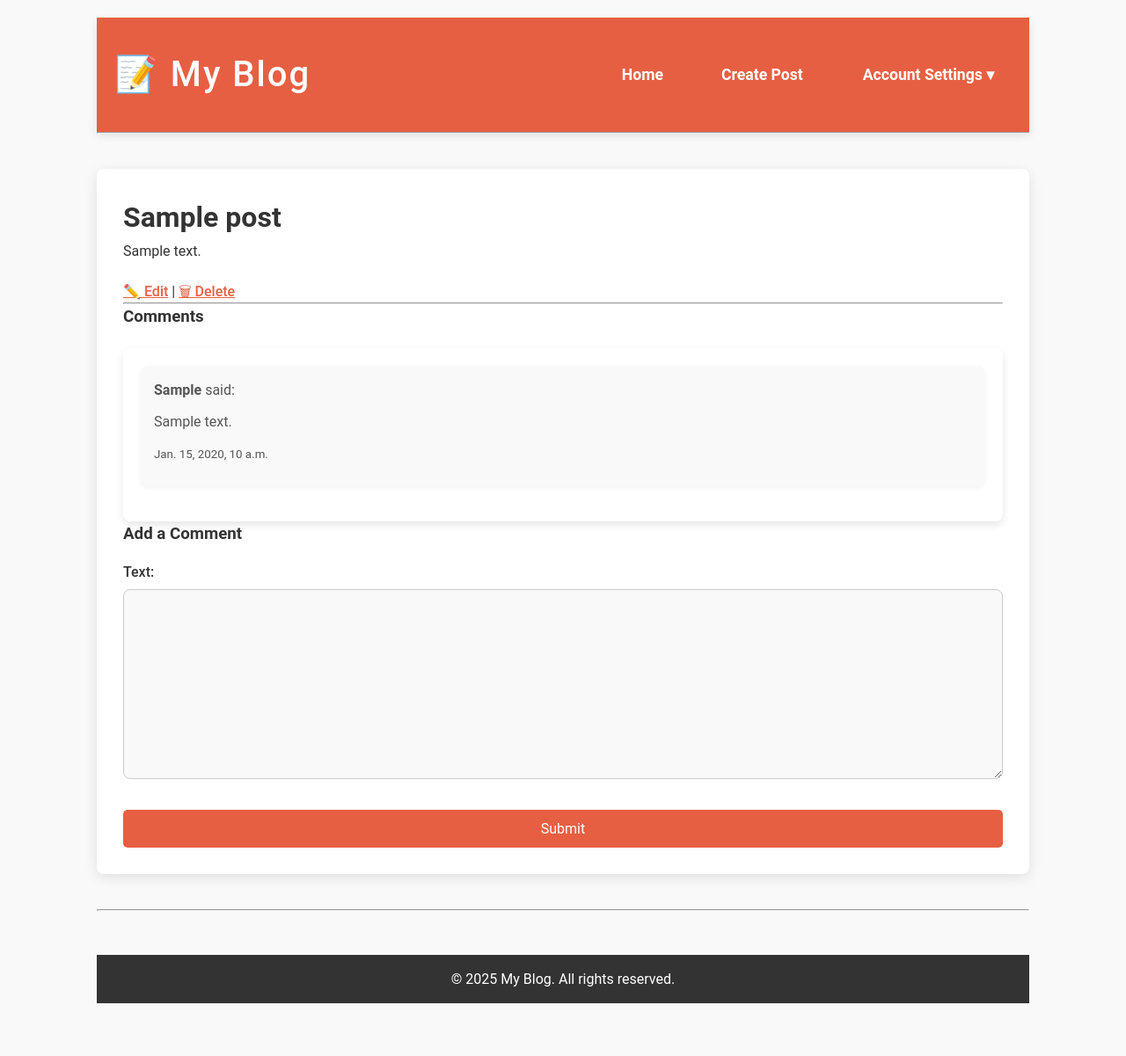
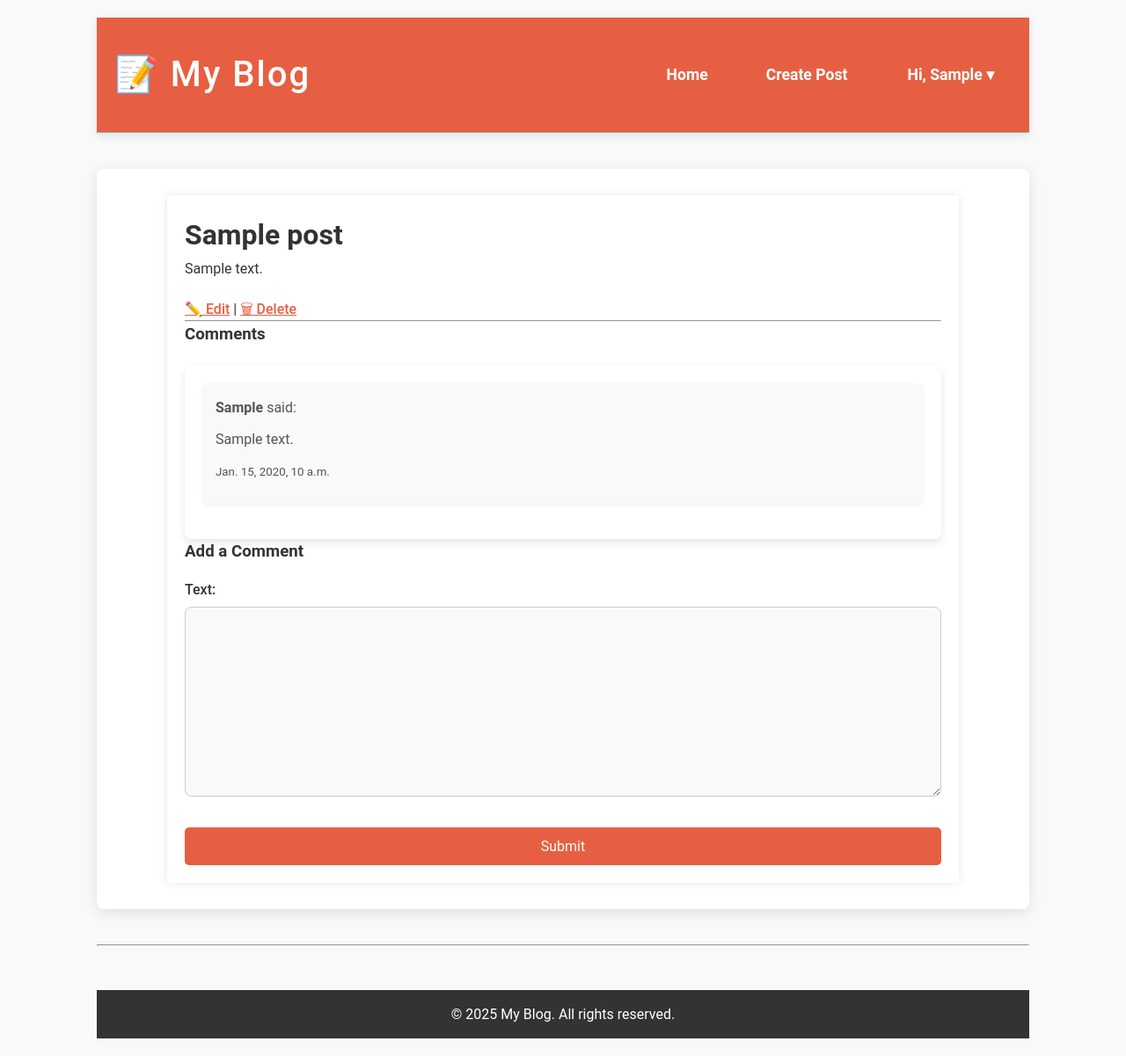
Before and after one commit to pystart-school/blogsite, a Django app: page /post/1/ in a window 1280 px wide. Shown: the whole page at 88% size. Before the commit the page ends 1141 px from the top, so only its background shows below. Run offline with Django 5.2, Linux system fonts and the light colour scheme; a user stored in the database is signed in; tables that the repository leaves empty hold one stand-in row (values such as "Sample post").

Commit message:
Accout Settings changed to "Hi, Username".

```diff
--- a/blogsite/blog/static/blog/style.css
+++ b/blogsite/blog/static/blog/style.css
@@ -241,6 +241,15 @@ ul li p {
     font-size: 1rem;
 }
 
+.post-detail-container {
+    width: 900px;  /* Fixed width */
+    max-width: 90%; /* Ensures responsiveness */
+    margin: 0 auto;  /* Centers the container */
+    padding: 20px;
+    background-color: #fff; /* Optional: for better visibility */
+    box-shadow: 0 0 10px rgba(0, 0, 0, 0.1); /* Optional: adds a shadow */
+}
+
 .post-content {
     margin-bottom: 20px; /* Adds space between the post content and the comments section */
 }
--- a/blogsite/blog/templates/blog/base.html
+++ b/blogsite/blog/templates/blog/base.html
@@ -20,7 +20,8 @@
                     <a href="{% url 'post_create' %}">Create Post</a>
 
                     <div class="dropdown">
-                        <button class="dropbtn">Account Settings ▾</button>
+                        <!-- Change Account Settings to display "Hi, Username" -->
+                        <button class="dropbtn">Hi, {{ user.username|capfirst }} ▾</button>
                         <div class="dropdown-content">
                             <a href="{% url 'change_email' %}">Change Email</a>
                             <a href="{% url 'change_password' %}">Change Password</a>
```
